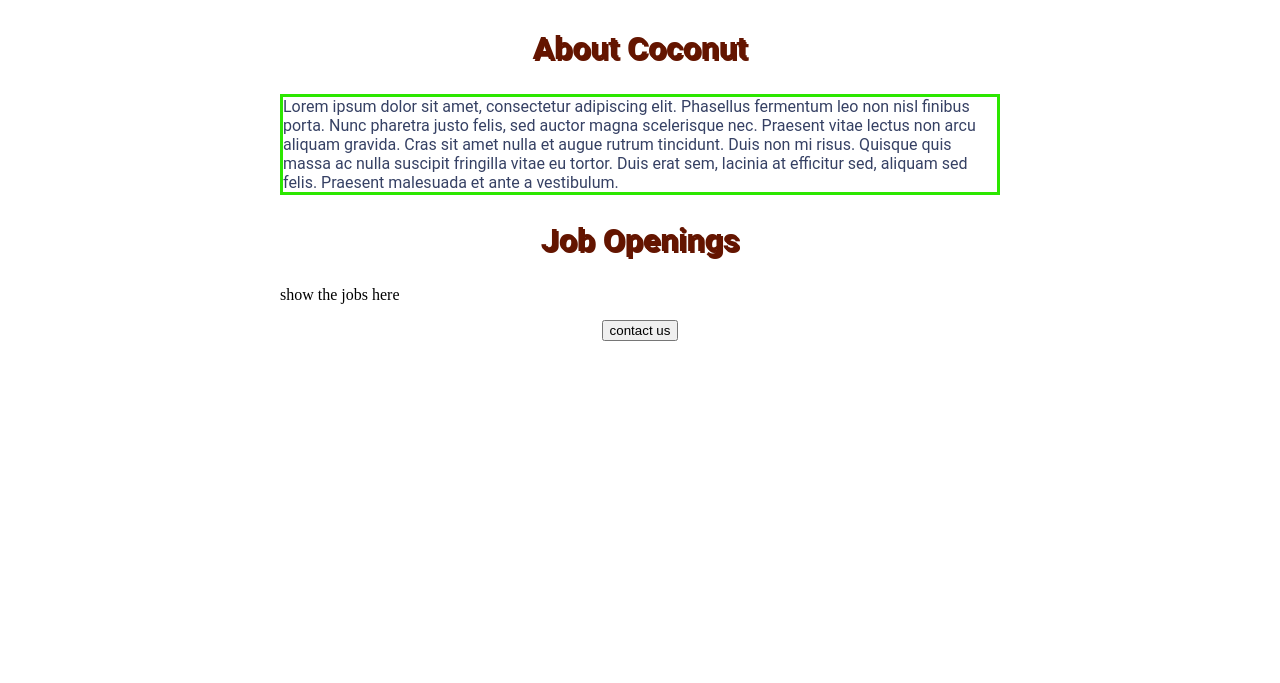
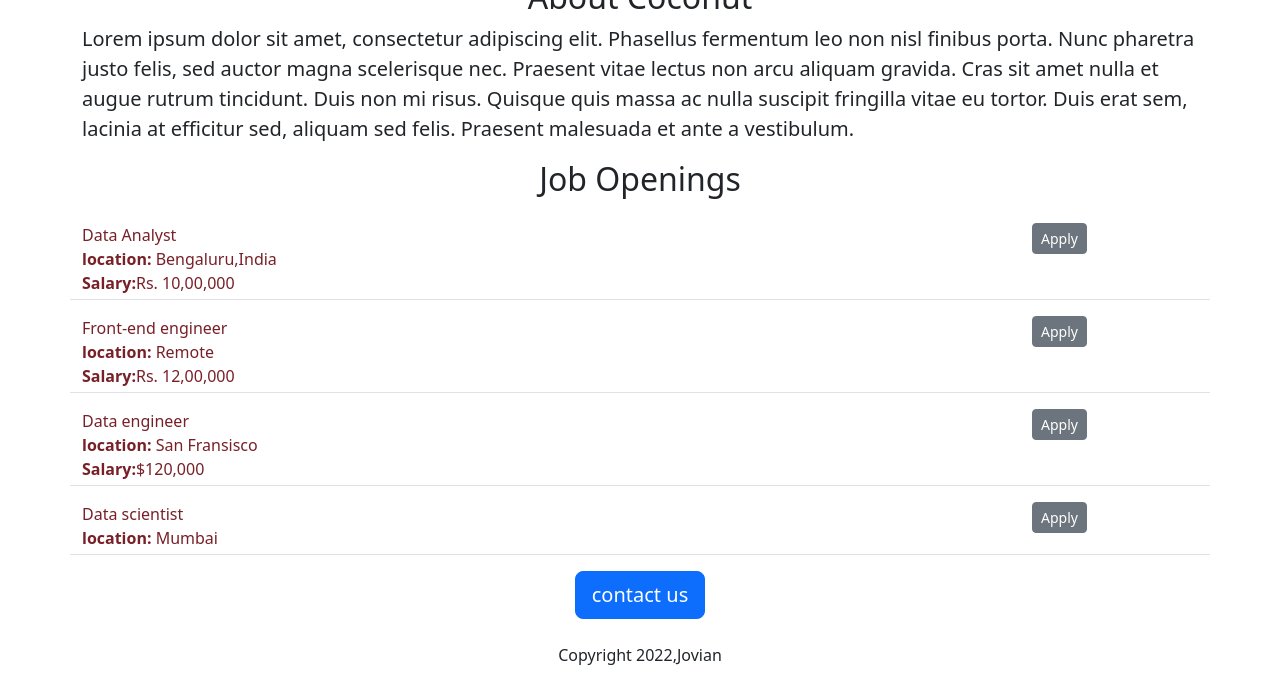
Before and after one commit to cocunatman/coconuts-career-wesbite, a Flask app: page / in a window 1280 px wide. Shown: the part 462-1145 px from the top of the page. Before the commit the page ends 803 px from the top, so only its background shows below. Run offline with Flask 3, Linux system fonts and the light colour scheme.

Commit message:
added dynamic data and api route

```diff
--- a/app.py
+++ b/app.py
@@ -1,25 +1,48 @@
+# Import the Flask and render_template classes from the Flask module
 from flask import Flask
 from flask.templating import render_template
+from flask import jsonify
 
-#1 we made flask application
-# a web server
-#that writes html
-
+# Create a Flask application
 app = Flask(__name__)
 
-# if invoked from app.py then main
-# else from somewhere else
+#this jobs input can be taken from mysql
+JOBS = [{
+    'id': 1,
+    'title': 'Data Analyst',
+    'location': 'Bengaluru,India',
+    'salary': 'Rs. 10,00,000'
+}, {
+    'id': 2,
+    'title': 'Front-end engineer',
+    'location': 'Remote',
+    'salary': 'Rs. 12,00,000'
+}, {
+    'id': 3,
+    'title': 'Data engineer',
+    'location': 'San Fransisco',
+    'salary': '$120,000'
+}, {
+    'id': 4,
+    'title': 'Data scientist',
+    'location': 'Mumbai'
+}]
 
 
-#when homepage is accessed show "hello world"
-#we registered our flask application
+# Define a route for the homepage ("/") and associate it with a function
 @app.route("/")
-def hello_world():
-  return render_template('home.html')
+def hello_world():  #html route
+  # Return the result of rendering the "home.html" template
+  return render_template('home.html', jobs=JOBS, company_name="COCONUTs")
 
 
-print(__name__)
+@app.route("/api/jobs")  #json route
+def list_jobs():
+  return jsonify(JOBS)
+
+
+# Check if the script is being run as the main program
 if __name__ == "__main__":
+  # Run the Flask application on all available network interfaces (0.0.0.0)
+  # with debugging enabled (debug=True)
   app.run(host='0.0.0.0', debug=True)
-#debug means immediate changes in values in website
-#if we created app.py now then run this app
--- a/templates/home.html
+++ b/templates/home.html
@@ -1,70 +1,43 @@
 <!DOCTYPE html>
 <html>
 <head>
+<meta charset="utf-8">
+<meta name="viewport" content="width=device-width, initial-scale=1">
 <title>
 Coconuts career
 </title>
+<link href="https://cdn.jsdelivr.net/npm/bootstrap@5.3.2/dist/css/bootstrap.min.css" rel="stylesheet" integrity="sha384-T3c6CoIi6uLrA9TneNEoa7RxnatzjcDSCmG1MXxSR1GAsXEV/Dwwykc2MPK8M2HN" crossorigin="anonymous">
 <style>
-
-      h1{
-        font-size:40px;
-        font-family:Roboto;
-        font-weight: normal;
-        color: rgb(60,20,255);
-        text-align:center;
-        text-shadow: 2px 2px;
-      }
-
 #banner{
-        width:100%;
-        height:360px;
-        object-fit:cover;
+height: 360px;;
+width: 100%;
 
 }
-
-      h2{
-        font-family:Roboto;
-        font-size:32px;
-        color:rgb(100,21,0);
-        text-align:center;
-        text-shadow: 2px 2px;
-      }
-
-      .body_text{
-        border:solid rgb(44,231,0);
-        font-family:Roboto;
-        color: rgb(54, 65, 100);
-      }
-
-      #container{
-        max-width:720px;
-        margin: 0 auto 0 auto;
-      }
-
 </style>
+</head>
 <body>
-
-
-      <div id="container">
-      <h1>
-        COCONUT'S CAREER
+<div class="container">
+<h1 class="text-center mt-2 mb-4">
+{{company_name}} CAREER
 </h1>
-      <img id="banner" src="https://coconuts-career-wesbite--shibankadey.repl.co/static/banner.jpg">
-      <h2>About Coconut</h2>
-      <p class="body_text">
+<img class ="img-fluid" id="banner" src="https://coconuts-career-wesbite--shibankadey.repl.co/static/banner.jpg">
+<h2 class="text-center">About Coconut</h2>
+<p class="lead">
 Lorem ipsum dolor sit amet, consectetur adipiscing elit. Phasellus fermentum leo non nisl finibus porta. Nunc pharetra justo felis, sed auctor magna scelerisque nec. Praesent vitae lectus non arcu aliquam gravida. Cras sit amet nulla et augue rutrum tincidunt. Duis non mi risus. Quisque quis massa ac nulla suscipit fringilla vitae eu tortor. Duis erat sem, lacinia at efficitur sed, aliquam sed felis. Praesent malesuada et ante a vestibulum.
 
 
 </p>
-      <h2>
+<h2 class="text-center mt-2 mb-4">
 Job Openings
 </h2>
-      <p>show the jobs here</p>
-      <div style="text-align:center">
-        <button>contact us</button>
-        <p></p>
-      </div>
+<p>
+{% for job in jobs%}
+{% include 'jobitem.html'%}
+{%endfor%}
+</p>
+<div class="text-center">
+<button class="btn btn-primary btn-lg">contact us</button>
+<p class="mt-4">Copyright 2022,Jovian</p>
 </div>
 </body>
-  </head>
 </html>
--- /dev/null
+++ b/templates/jobitem.html
@@ -0,0 +1,20 @@
+<div class="border-bottom row"
+style="margin-bottom:16px;
+padding-bottom:4px;">
+<div class="col-10"
+<h4 style="color:rgb(120,32,40);
+margin:bottom:4px">
+{{job['title']}}
+</h4>
+<div>
+<b>location:</b>
+{{job['location']}}
+</div>
+{%if 'salary' in job %}
+<div><b>Salary:</b>{{job['salary']}}</div>
+{%endif%}
+</div>
+<div class="col-2">
+<button type="button" class="btn btn-secondary btn-sm">Apply</button>
+</div>
+</div>
```
Lines whose indentation alone changed are shown as unchanged.
